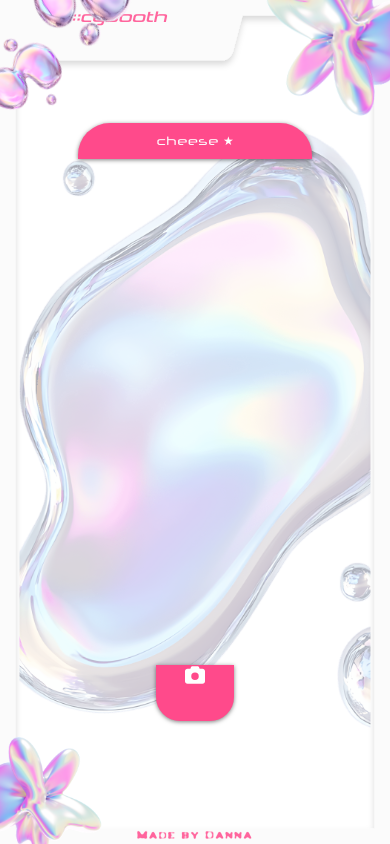
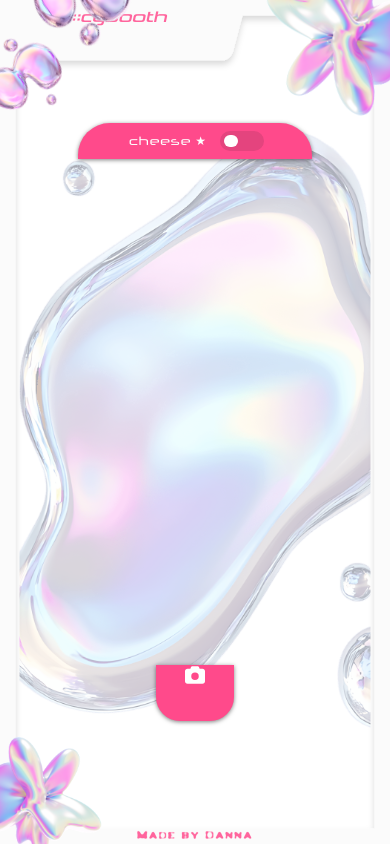
Before and after one commit to derrrna/project-cybooth, a React (Vite) app in the folder cybooth/: page /photobooth in a window 390 px wide. Built offline with nearby package versions, Linux system fonts and the light colour scheme; no server answers.

Commit message:
Created toggle switch for mobile view of PhotoPreview. Does not do sliding animation currently.

```diff
--- a/cybooth/src/components/PhotoPreview.tsx
+++ b/cybooth/src/components/PhotoPreview.tsx
@@ -39,8 +39,9 @@ export default function PhotoPreview({imageList}: PhotoPreviewProps) {
             {/* Button leading to editor page */}
             <Link to="/editor" className={'w-1/8 h-1/8'}>
                 <motion.img
-                    whileHover={{ scale: 1.2 }}
-                    whileTap={{ scale: 1.0 }}
+                    initial={{opacity: 0.7}}
+                    whileHover={{ opacity: 1, scale: 1.1 }}
+                    whileTap={{ scale: 0.9 }}
                     src={'icons/download-icon.svg'} alt={'download button'} className={'w-full h-full self-center'} />
             </Link>
 
--- a/cybooth/src/pages/Photobooth.tsx
+++ b/cybooth/src/pages/Photobooth.tsx
@@ -42,6 +42,8 @@ export default function Photobooth() {
         {id: uuidv4(), image: '/placeholder.jpg'}
     ])
 
+    const [toggleViewPhotos, setToggleViewPhotos] = useState(false)
+
     /**
      * Called when the capture button is pressed.
      */
@@ -70,7 +72,6 @@ export default function Photobooth() {
 
             }, 5000)
         }
-
     }
 
     /**
@@ -132,16 +133,36 @@ export default function Photobooth() {
 
             {/* content layer */}
             <div className={'w-full h-full absolute flex flex-col overflow-hidden justify-center items-center'}>
-                <div className={'bg-[#FF4A8B] z-[18] w-3/5 lg:w-1/6 p-2 lg:mt-[4vh] rounded-tr-4xl rounded-tl-4xl flex justify-center items-center' +
-                    ' drop-shadow-[0_1px_2px_rgba(0,0,0,0.5)]'}>
-                    {/*TODO Add buttons here for photo preview*/}
+                <div className={'bg-[#FF4A8B] z-[19] w-3/5 lg:w-1/6 p-2 lg:mt-[4vh] rounded-tr-4xl rounded-tl-4xl flex ' +
+                    ' drop-shadow-[0_1px_2px_rgba(0,0,0,0.5)] justify-center '}>
+
                     <p className={'text-[#FFFFFF] text-xs lg:text-md font-neuropol-x m-0.5'}>cheese ★</p>
+
+                    {/*TODO Fix toggle switch.*/}
+
+                    <motion.button
+                        className={`w-1/5 h-full cursor-pointer z-[20] rounded-3xl p-1 ml-3 flex`}
+                        onClick={() => setToggleViewPhotos(!toggleViewPhotos)}
+                        animate={{ backgroundColor: toggleViewPhotos ? '#ffffff' : '#E4447E'}}
+                        transition={{backgroundColor: {duration: 0.2, ease: 'easeInOut'}}}
+                    >
+                        <motion.div
+                            className={'w-2/5 h-full bg-white z-[38] rounded-3xl'}
+                            animate={{ backgroundColor: toggleViewPhotos ? '#E4447E' : '#ffffff',
+                                justifySelf: toggleViewPhotos ? 'start' : 'end'
+                            }}
+
+                            whileHover={{ backgroundColor: toggleViewPhotos ? '#E40087': '#ECECEC'}}
+
+                            transition={{type: "spring", duration: 1, bounce: 0.3}}
+                        />
+                    </motion.button>
+
                 </div>
 
                 {/* Webcam */}
-
                 <Webcam
-                    className={'z-[18] rounded-3xl object-cover h-3/5 w-3/4 lg:w-3/7 lg:h-5/7'}
+                    className={'z-[19] rounded-3xl object-cover h-3/5 w-3/4 lg:w-3/7 lg:h-5/7'}
                     audio={false}
                     screenshotFormat={"image/jpeg"}
                     screenshotQuality={1}
@@ -151,8 +172,11 @@ export default function Photobooth() {
 
                 {/* Capture button */}
                 <motion.button
-                    className={'bg-[#FF4A8B] w-1/5 h-1/15 md:w-1/6 lg:w-1/15 lg:h-1/15 z-[28] flex justify-center drop-shadow-[0_1px_2px_rgba(0,0,0,0.5)] ' +
-                        'rounded-br-3xl rounded-bl-3xl hover:bg-[#fa2d77] cursor-pointer'}
+                    className={'bg-[#FF4A8B] w-1/5 h-1/15 md:w-1/6 lg:w-1/15 lg:h-1/15 z-[28] flex justify-center ' +
+                        'drop-shadow-[0_1px_2px_rgba(0,0,0,0.5)] rounded-br-3xl rounded-bl-3xl cursor-pointer'}
+
+                    whileHover={{backgroundColor: "#fa2d77"}}
+
                     onClick = {handleCaptureClick}>
                     <img src={'icons/camera-icon.svg'} alt="camera icon" className={'w-1/4'}/>
                 </motion.button>
```
